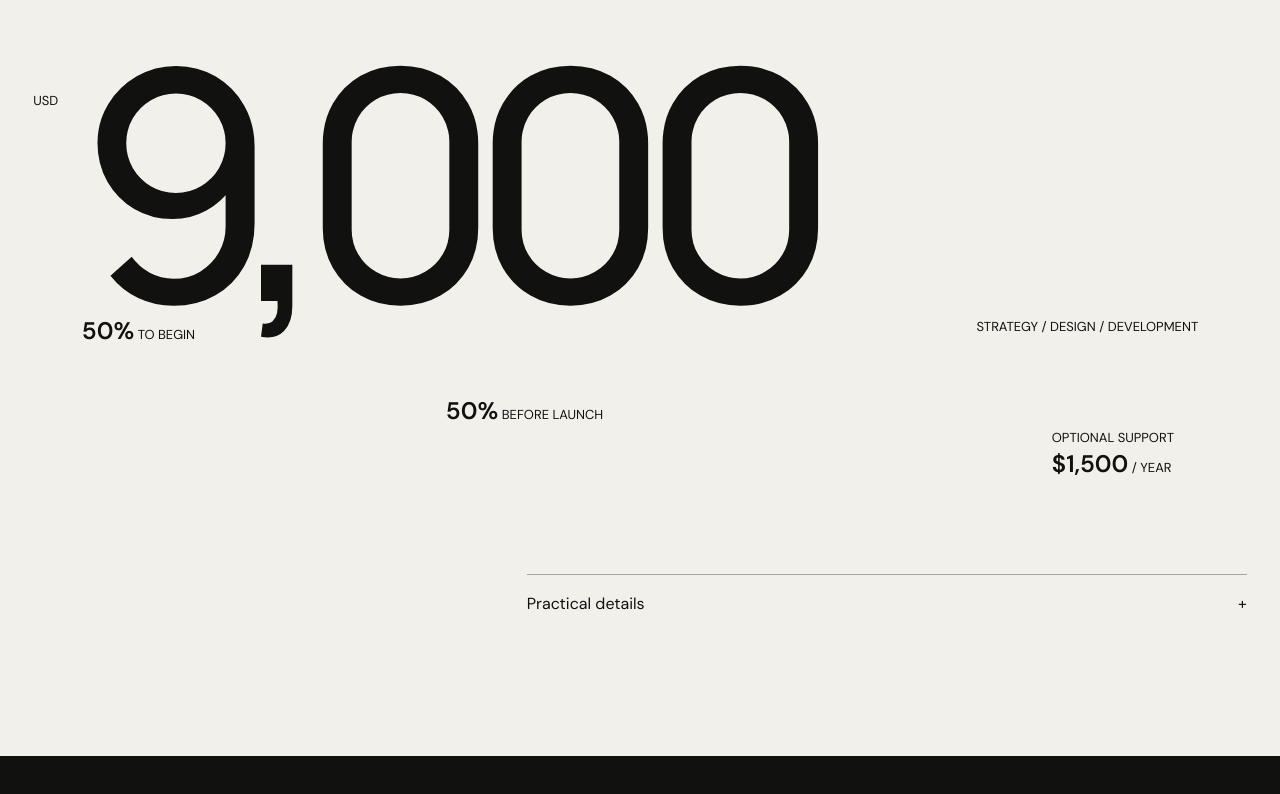
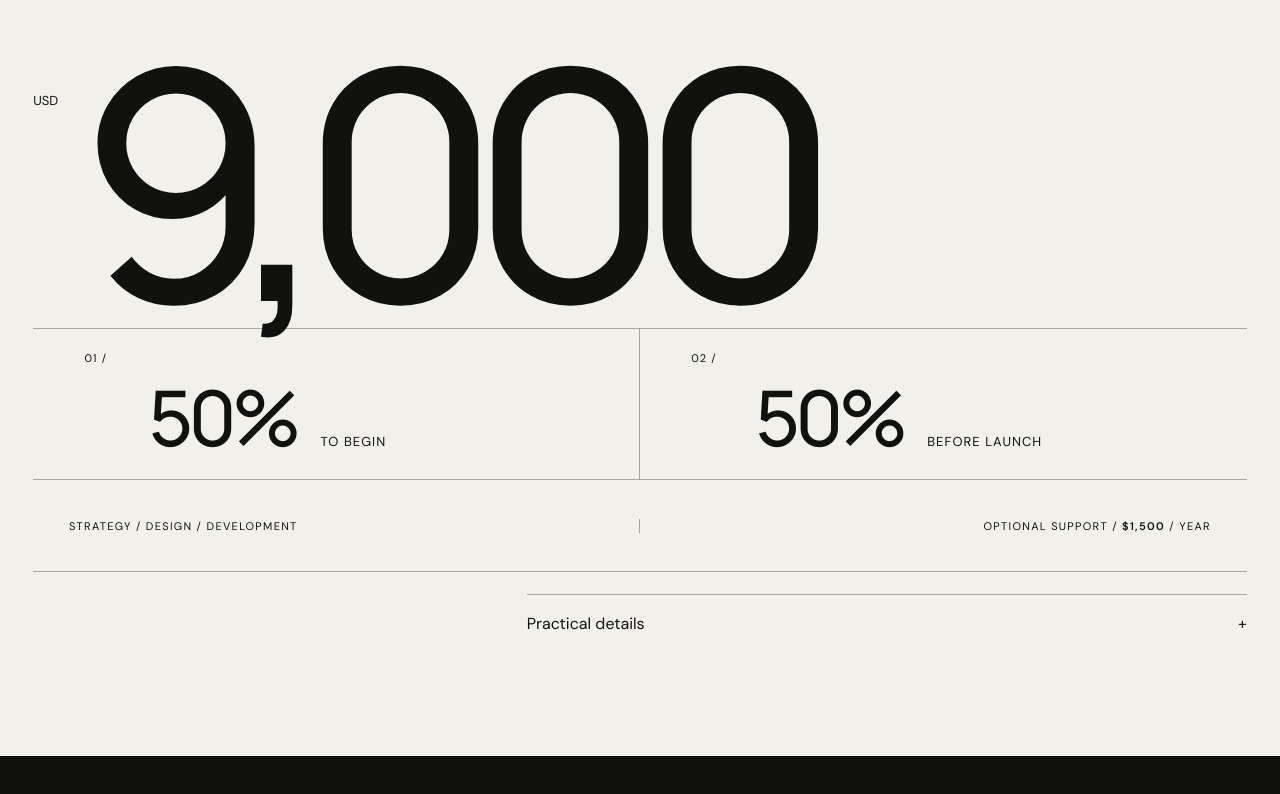
Before and after one commit to peraita10/port-site, a React (Vite) app: page / in a window 1280 px wide. Shown: the part 7177-7971 px from the top of the page. Built offline with nearby package versions, Linux system fonts and the light colour scheme.

Commit message:
Implement investment proposal A
* test: cover investment proposal A layout

* feat: restructure investment section to proposal A

* style: add investment proposal A layout

* style: load investment proposal A overrides

* test: target proposal A investment stylesheet

```diff
--- a/src/main.tsx
+++ b/src/main.tsx
@@ -8,5 +8,6 @@ import'./styles/sections.css';
 import'./styles/refinements.css';
 import'./styles/capabilities-trail.css';
 import'./styles/mobile-fixes.css';
+import'./styles/investment-proposal-a.css';
 
 createRoot(document.getElementById('root')!).render(<StrictMode><App/></StrictMode>);
--- a/src/sections/InvestmentSection.tsx
+++ b/src/sections/InvestmentSection.tsx
@@ -4,5 +4,26 @@ const money=(n:number)=>new Intl.NumberFormat('en-US').format(n);
 type Props={offer:Offer};
 
 export default function InvestmentSection({offer}:Props){
- return <section id="investment" className="investment-stage"><div className="investment-top"><span>05 / THE INVESTMENT</span><span>ONE CLEAR SCOPE</span></div><div className="investment-number"><span>USD</span><strong>{money(offer.fee)}</strong></div><div className="investment-notes"><p className="note-a"><b>50%</b> TO BEGIN</p><p className="note-b"><b>50%</b> BEFORE LAUNCH</p><p className="note-c">STRATEGY / DESIGN / DEVELOPMENT</p><p className="note-d">OPTIONAL SUPPORT<br/><b>${money(offer.maintenance)}</b> / YEAR</p></div><details className="investment-terms"><summary>Practical details <span>+</span></summary><p>Page count and functionality are agreed once content and priorities are defined. Third-party costs, larger redesigns, new functionality and substantial content additions are quoted separately.</p></details></section>;
+ return <section id="investment" className="investment-stage">
+  <div className="investment-top"><span>05 / THE INVESTMENT</span><span>ONE CLEAR SCOPE</span></div>
+  <div className="investment-number"><span>USD</span><strong>{money(offer.fee)}</strong></div>
+
+  <div className="investment-payment-band" aria-label="Payment schedule">
+   <div className="investment-payment-item">
+    <span>01 /</span>
+    <div><strong>50%</strong><p>TO BEGIN</p></div>
+   </div>
+   <div className="investment-payment-item">
+    <span>02 /</span>
+    <div><strong>50%</strong><p>BEFORE LAUNCH</p></div>
+   </div>
+  </div>
+
+  <div className="investment-support-row">
+   <p>STRATEGY / DESIGN / DEVELOPMENT</p>
+   <p>OPTIONAL SUPPORT / <strong>${money(offer.maintenance)}</strong> / YEAR</p>
+  </div>
+
+  <details className="investment-terms"><summary>Practical details <span>+</span></summary><p>Page count and functionality are agreed once content and priorities are defined. Third-party costs, larger redesigns, new functionality and substantial content additions are quoted separately.</p></details>
+ </section>;
 }
--- /dev/null
+++ b/src/styles/investment-proposal-a.css
@@ -0,0 +1,63 @@
+.investment-payment-band{
+  margin-top:34px;
+  display:grid;
+  grid-template-columns:1fr 1fr;
+  border-top:1px solid #aaa499;
+  border-bottom:1px solid #aaa499;
+}
+.investment-payment-item{
+  min-height:150px;
+  padding:22px clamp(18px,4vw,62px) 28px;
+  display:grid;
+  grid-template-columns:64px 1fr;
+  align-items:end;
+}
+.investment-payment-item:first-child{border-right:1px solid #aaa499}
+.investment-payment-item>span{
+  align-self:start;
+  font-size:11px;
+  letter-spacing:.1em;
+}
+.investment-payment-item>div{
+  display:flex;
+  align-items:baseline;
+  gap:24px;
+}
+.investment-payment-item strong{
+  font:500 clamp(54px,6vw,96px)/.9 var(--display);
+  letter-spacing:-.06em;
+}
+.investment-payment-item p{
+  margin:0;
+  font-size:13px;
+  letter-spacing:.08em;
+}
+.investment-support-row{
+  display:grid;
+  grid-template-columns:1fr 1fr;
+  align-items:center;
+  min-height:92px;
+  border-bottom:1px solid #aaa499;
+}
+.investment-support-row p{
+  margin:0;
+  padding:0 clamp(18px,2.8vw,42px);
+  font-size:11px;
+  letter-spacing:.12em;
+}
+.investment-support-row p:first-child{border-right:1px solid #aaa499}
+.investment-support-row p:last-child{text-align:right}
+.investment-support-row strong{font-weight:600}
+.investment-stage .investment-terms{margin-top:22px}
+
+@media(max-width:760px){
+  .investment-payment-band{grid-template-columns:1fr}
+  .investment-payment-item{grid-template-columns:46px 1fr;min-height:126px;padding:18px 0 22px}
+  .investment-payment-item:first-child{border-right:0;border-bottom:1px solid #aaa499}
+  .investment-payment-item>div{gap:14px}
+  .investment-payment-item strong{font-size:15vw}
+  .investment-payment-item p{font-size:11px}
+  .investment-support-row{grid-template-columns:1fr}
+  .investment-support-row p{padding:18px 0;text-align:left!important}
+  .investment-support-row p:first-child{border-right:0;border-bottom:1px solid #aaa499}
+}
```
Also changed, not shown: 1 other file (tests, documents, lock files or other folders).
